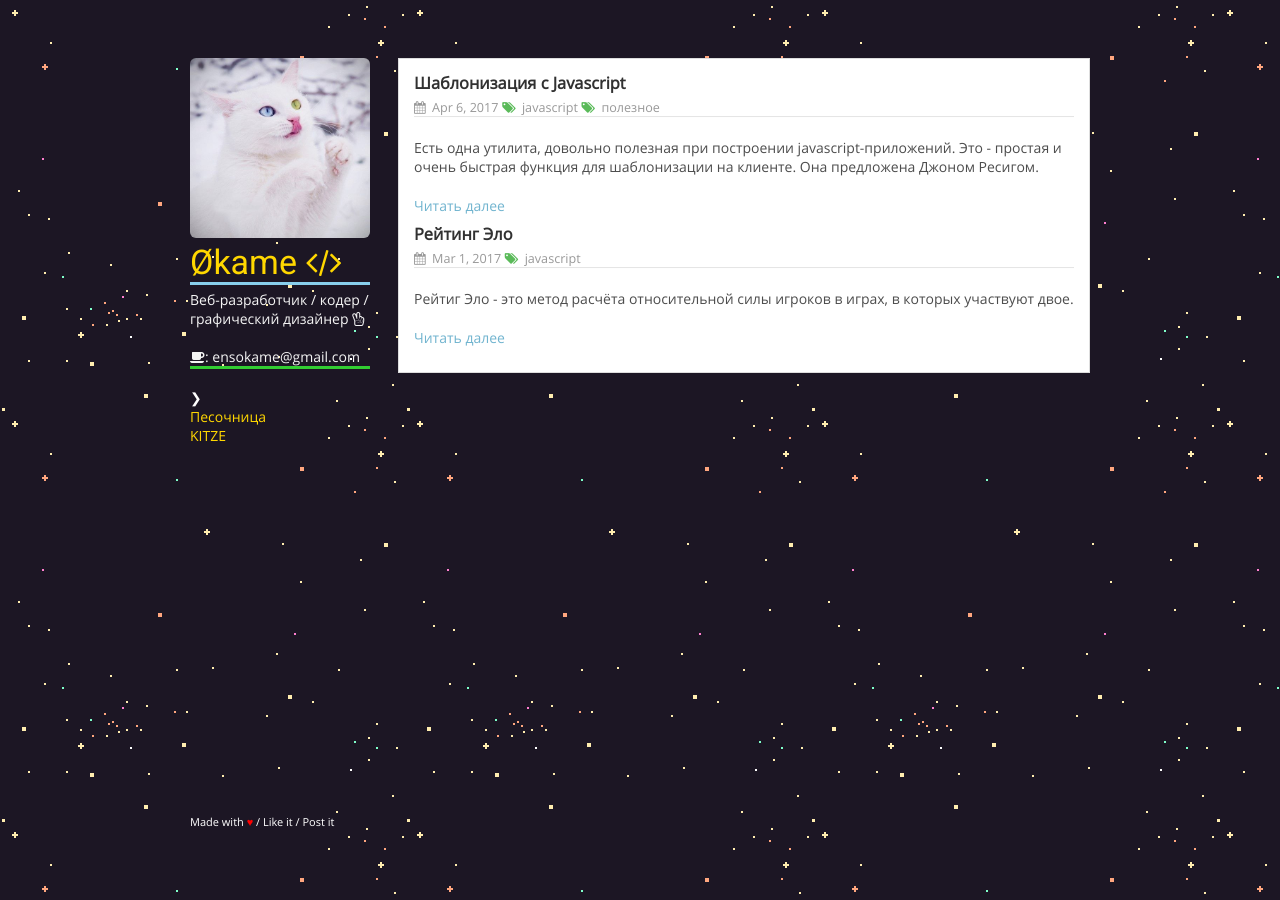
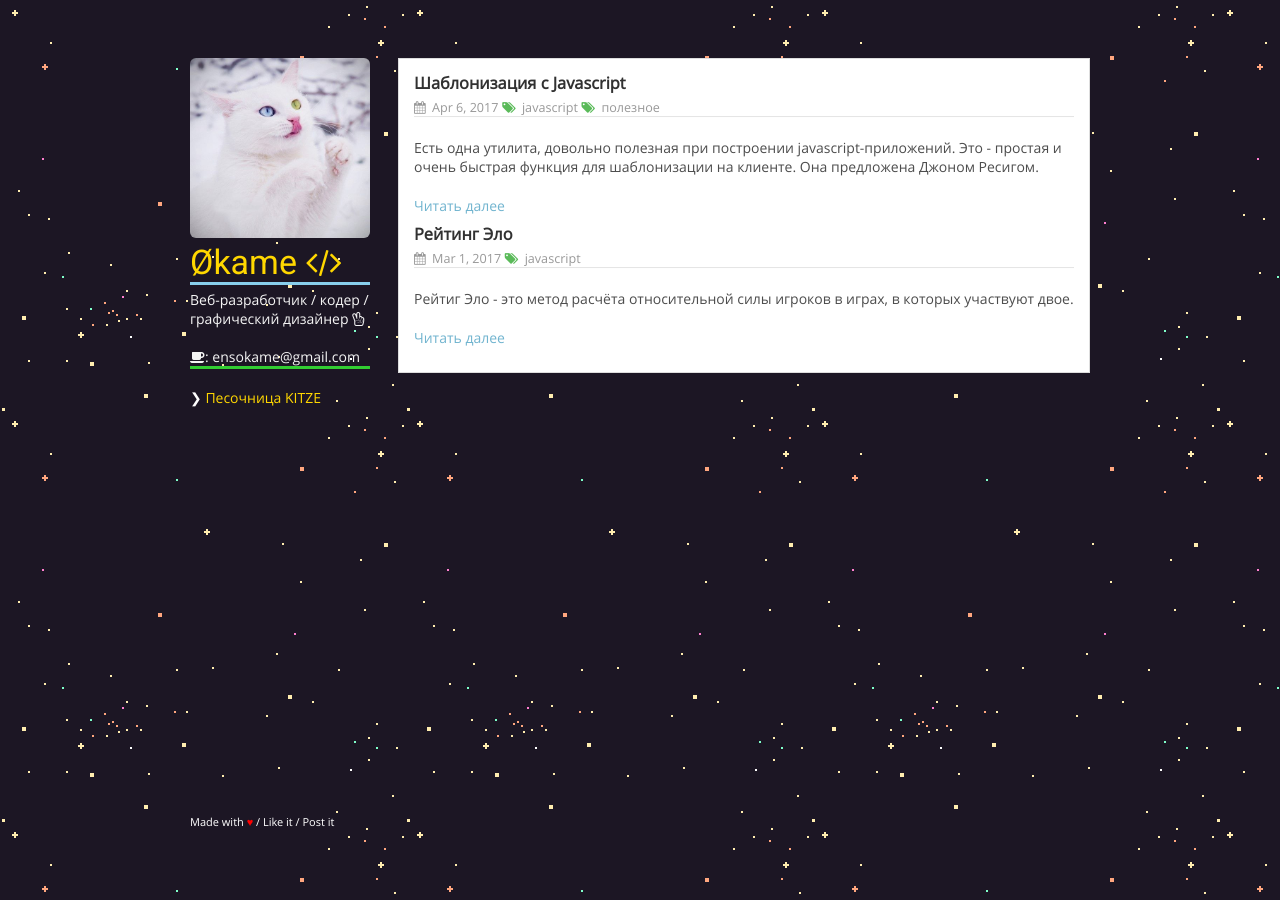
Before and after one commit to IOEnso/ioenso.github.io, a Jekyll site: the page built from index.html, in a window 1280 px wide. Built offline with Jekyll 4.4.1, drawn with Linux system fonts in a browser that asks for light colours.

Commit message:
Update main.css

```diff
--- a/assets/css/main.css
+++ b/assets/css/main.css
@@ -129,9 +129,7 @@ header ul {
 }
 
 header li {
-  width:89px;
-  float:left;
-  height:30px;
+  display: block;
 }
 
 header li:first-child a {
```
